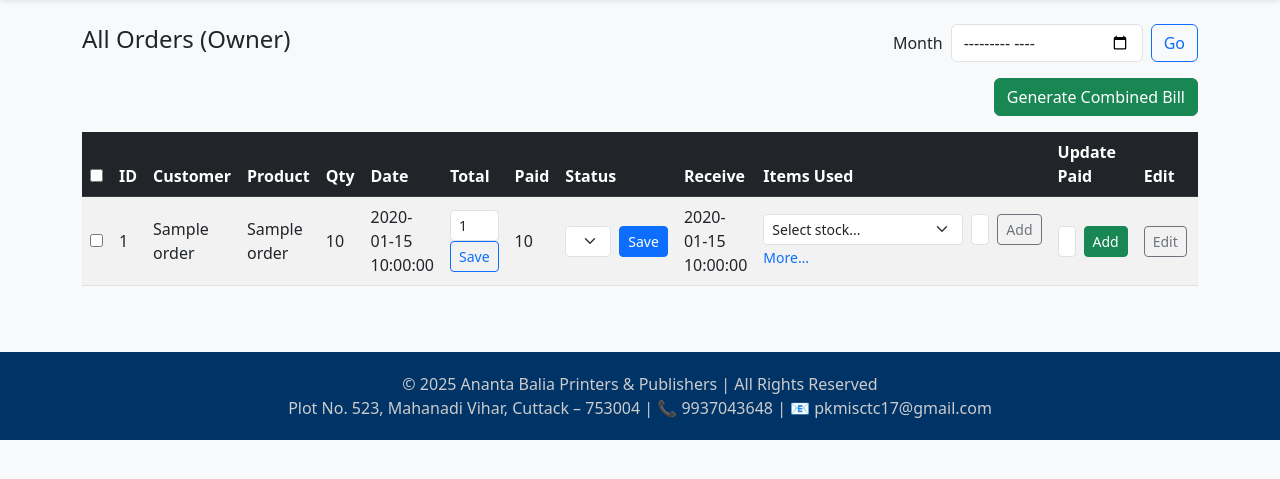
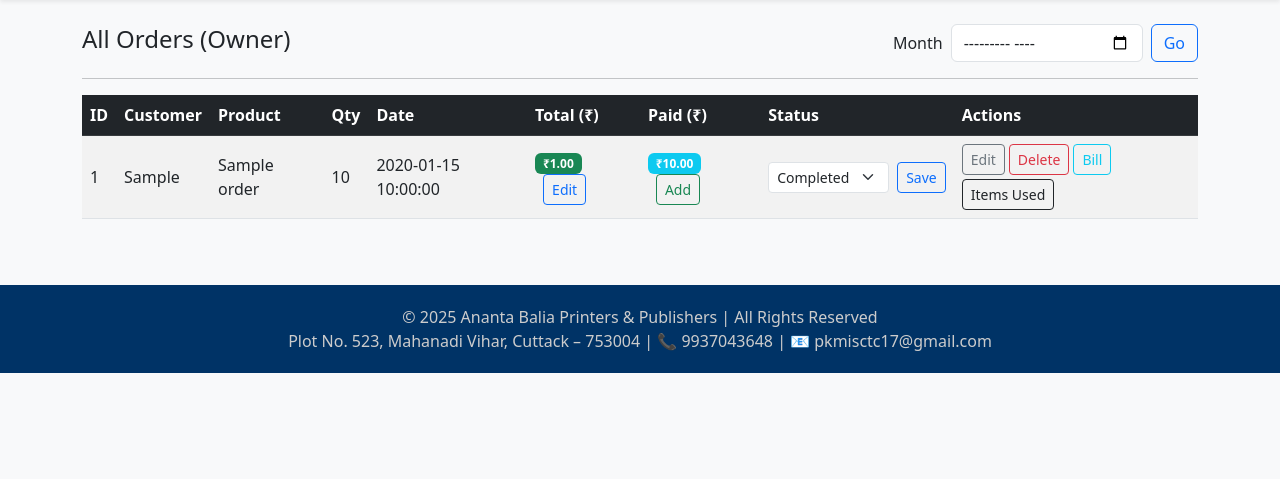
Before and after one commit to guruprasadmisra02/printing_press_app_v2, a Flask app: template templates/owner_orders.html in a window 1280 px wide. Shown: the part 57-536 px from the top of the page. Run offline with Flask 3, Linux system fonts and the light colour scheme; the template is opened without the code that fills it: most values are stand-ins (such as "Sample title", 1, 10 or a date in 2020).

Commit message:
Update owner_orders.html

```diff
--- a/templates/owner_orders.html
+++ b/templates/owner_orders.html
@@ -1,5 +1,6 @@
 {% extends 'base.html' %}
 {% block content %}
+
 <div class="d-flex justify-content-between align-items-center">
   <h4>All Orders (Owner)</h4>
   <form method="get" class="d-flex align-items-center gap-2">
@@ -9,132 +10,137 @@
   </form>
 </div>
 
-<!-- ✅ Combined Bill Button -->
-<form id="billForm" method="get" action="" target="_blank">
-  <div class="d-flex justify-content-end mt-3">
-    <button type="button" class="btn btn-success" onclick="generateCombinedBill()">Generate Combined Bill</button>
-  </div>
+<hr>
 
-  <div class="table-responsive mt-3">
+<div class="table-responsive">
   <table class="table table-striped table-hover align-middle">
     <thead class="table-dark">
       <tr>
-          <th><input type="checkbox" id="selectAll"></th>
         <th>ID</th>
         <th>Customer</th>
         <th>Product</th>
         <th>Qty</th>
         <th>Date</th>
-          <th>Total</th>
-          <th>Paid</th>
+        <th>Total (₹)</th>
+        <th>Paid (₹)</th>
         <th>Status</th>
-          <th>Receive</th>
-          <th>Items Used</th>
-          <th>Update Paid</th>
-          <th>Edit</th>
-          <th>Delete</th>
-          <th>Bill</th>
+        <th>Actions</th>
       </tr>
     </thead>
     <tbody>
       {% for o in orders %}
       <tr>
-          <td><input type="checkbox" class="orderCheck" value="{{ o.id }}"></td>
         <td>{{ o.id }}</td>
-          <td>{{ o.customer_name or o.phone or 'N/A' }}</td>
+        <td>{{ o.customer_display or o.customer_phone or 'N/A' }}</td>
         <td>{{ o.product_name }}</td>
-          <td>{{ '%.0f'|format(o.quantity) }}</td>
+        <td>{{ o.quantity }}</td>
         <td>{{ o.date }}</td>
 
         <td>
+          {% if o.total_cost %}
+            <span class="badge bg-success">₹{{ '%.2f'|format(o.total_cost) }}</span>
+          {% else %}
+            <span class="text-muted">Not set</span>
+          {% endif %}
+          <button class="btn btn-sm btn-outline-primary ms-2" data-bs-toggle="collapse" data-bs-target="#editTotal{{ o.id }}">Edit</button>
+          <div class="collapse mt-2" id="editTotal{{ o.id }}">
             <form method="post" class="d-flex gap-2">
               <input type="hidden" name="order_id" value="{{ o.id }}">
               <input type="hidden" name="action" value="update_total_cost">
-              <input type="number" step="0.01" name="total_cost" value="{{ o.total_cost or '' }}" class="form-control form-control-sm">
+              <input type="number" step="0.01" name="total_cost" value="{{ o.total_cost or '' }}" class="form-control form-control-sm" placeholder="Enter new total">
+              <button class="btn btn-sm btn-outline-success">Save</button>
+            </form>
+          </div>
+        </td>
+
+        <td>
+          {% if o.amount_paid %}
+            <span class="badge bg-info">₹{{ '%.2f'|format(o.amount_paid) }}</span>
+          {% else %}
+            <span class="text-muted">0.00</span>
+          {% endif %}
+          <button class="btn btn-sm btn-outline-success ms-2" data-bs-toggle="collapse" data-bs-target="#addPaid{{ o.id }}">Add</button>
+          <div class="collapse mt-2" id="addPaid{{ o.id }}">
+            <form method="post" class="d-flex gap-2">
+              <input type="hidden" name="order_id" value="{{ o.id }}">
+              <input type="hidden" name="action" value="update_paid">
+              <input type="number" step="0.01" name="amount_paid" class="form-control form-control-sm" placeholder="Add amount">
+              <button class="btn btn-sm btn-outline-success">Save</button>
+            </form>
+          </div>
+        </td>
+
+        <td>
+          <form method="post" class="d-flex gap-2 align-items-center">
+            <input type="hidden" name="order_id" value="{{ o.id }}">
+            <input type="hidden" name="action" value="update_status">
+            <select name="status" class="form-select form-select-sm w-auto">
+              {% for s in ['Pending','In Progress','Completed'] %}
+                <option value="{{ s }}" {% if o.status==s %}selected{% endif %}>{{ s }}</option>
+              {% endfor %}
+            </select>
             <button class="btn btn-sm btn-outline-primary">Save</button>
           </form>
         </td>
 
-          <td>{{ o.amount_paid or 0 }}</td>
-
         <td>
-            <form method="post" class="d-flex gap-2">
-              <input type="hidden" name="order_id" value="{{ o.id }}">
-              <input type="hidden" name="action" value="update_status">
-              <select name="status" class="form-select form-select-sm">
-                {% for s in ['Pending','In Progress','Completed'] %}
-                <option value="{{ s }}" {% if o.status==s %}selected{% endif %}>{{ s }}</option>
-                {% endfor %}
-              </select>
-              <button class="btn btn-sm btn-primary">Save</button>
-            </form>
-          </td>
-
-          <td>{{ o.receive_date or '-' }}</td>
-
-          <!-- Items Used -->
-          <td>
-            <form method="post" action="{{ url_for('add_order_item', order_id=o.id) }}" class="d-flex gap-2">
-              <select name="stock_id" class="form-select form-select-sm" required style="min-width:200px">
-                <option value="" disabled selected>Select stock...</option>
-                {% for s in stock %}
-                <option value="{{ s.id }}">
-                  {{ s.item_name }}{% if s.item_no %} ({{ s.item_no }}){% endif %}{% if s.size %} - {{ s.size }}{% endif %} | In Stock: {{ s.quantity }}
-                </option>
-                {% endfor %}
-              </select>
-              <input type="number" step="0.01" min="0.01" name="qty_used" class="form-control form-control-sm" placeholder="Qty" required>
-              <button class="btn btn-sm btn-outline-secondary">Add</button>
-            </form>
-            <a class="small text-decoration-none" href="{{ url_for('worker_order_items', oid=o.id) }}">More…</a>
-          </td>
-
-          <td>
-            <form method="post" class="d-flex gap-2">
-              <input type="hidden" name="order_id" value="{{ o.id }}">
-              <input type="hidden" name="action" value="update_paid">
-              <input type="number" step="0.01" name="amount_paid" class="form-control form-control-sm" placeholder="0">
-              <button class="btn btn-sm btn-success">Add</button>
-            </form>
-          </td>
-
-          <td>
-            <a class="btn btn-sm btn-outline-secondary" href="{{ url_for('owner_edit_order', order_id=o.id) }}">Edit</a>
-          </td>
-
-          <td>
-            <form method="post" onsubmit="return confirm('Delete this order?')">
+          <div class="d-flex flex-wrap gap-1">
+            <a href="{{ url_for('owner_edit_order', order_id=o.id) }}" class="btn btn-sm btn-outline-secondary">Edit</a>
+            <form method="post" onsubmit="return confirm('Delete this order?')" style="display:inline;">
               <input type="hidden" name="order_id" value="{{ o.id }}">
               <input type="hidden" name="action" value="delete_order">
               <button class="btn btn-sm btn-outline-danger">Delete</button>
             </form>
-          </td>
-
-          <td>
             <a href="{{ url_for('download_bill_pdf', order_ids=o.id) }}" class="btn btn-sm btn-outline-info">Bill</a>
+            <button class="btn btn-sm btn-outline-dark" data-bs-toggle="collapse" data-bs-target="#items{{ o.id }}">Items Used</button>
+          </div>
         </td>
       </tr>
+
+      <!-- ✅ Collapsible section for used items -->
+      <tr class="collapse" id="items{{ o.id }}">
+        <td colspan="9">
+          <div class="p-3 bg-light rounded border">
+            <h6>Items Used for Order #{{ o.id }}</h6>
+
+            {% set used_items = used.get(o.id, []) %}
+            {% if used_items %}
+              <ul class="list-group mb-2">
+                {% for item in used_items %}
+                <li class="list-group-item d-flex justify-content-between align-items-center">
+                  {{ item.item_name }} ({{ item.size or '-' }})
+                  <span class="badge bg-primary">{{ item.quantity_used }}</span>
+                </li>
+                {% endfor %}
+              </ul>
+            {% else %}
+              <p class="text-muted small">No items used yet.</p>
+            {% endif %}
+
+            <!-- Add New Item Inline -->
+            <form method="post" action="{{ url_for('add_order_item', order_id=o.id) }}" class="row g-2 mt-2">
+              <div class="col-md-5">
+                <select name="stock_id" class="form-select form-select-sm" required>
+                  <option value="" disabled selected>Select stock item...</option>
+                  {% for s in stock %}
+                    <option value="{{ s.id }}">{{ s.item_name }} ({{ s.size or '' }}) — {{ s.quantity }} in stock</option>
+                  {% endfor %}
+                </select>
+              </div>
+              <div class="col-md-3">
+                <input type="number" step="0.01" min="0.01" name="qty_used" class="form-control form-control-sm" placeholder="Qty" required>
+              </div>
+              <div class="col-md-2">
+                <button class="btn btn-sm btn-outline-secondary w-100">Add</button>
+              </div>
+            </form>
+          </div>
+        </td>
+      </tr>
+
       {% endfor %}
     </tbody>
   </table>
 </div>
-</form>
 
-<!-- ✅ JS for Select All & Combined Bill -->
-<script>
-document.getElementById("selectAll").addEventListener("change", function() {
-  document.querySelectorAll(".orderCheck").forEach(cb => cb.checked = this.checked);
-});
-
-function generateCombinedBill() {
-  let selected = [];
-  document.querySelectorAll(".orderCheck:checked").forEach(cb => selected.push(cb.value));
-  if (selected.length === 0) {
-    alert("Please select at least one order to generate a bill.");
-    return;
-  }
-  let ids = selected.join(",");
-  window.open(`/download_bill_pdf/${ids}`, "_blank");
-}
-</script>
 {% endblock %}
```
Lines whose indentation alone changed are shown as unchanged.
